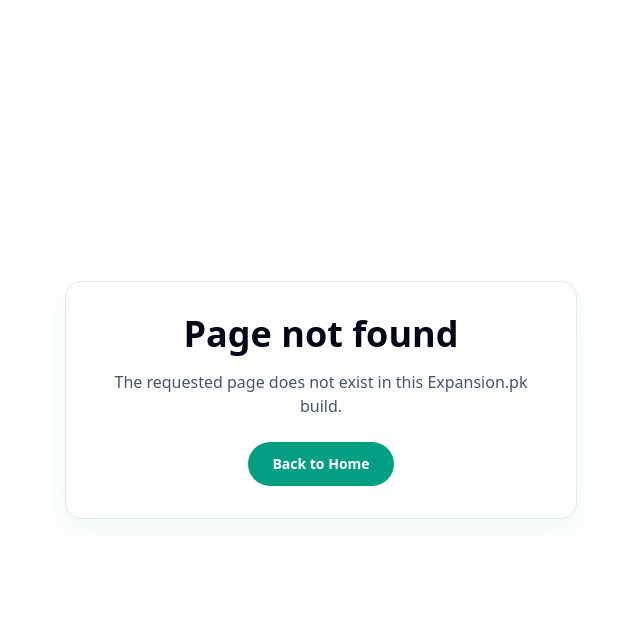
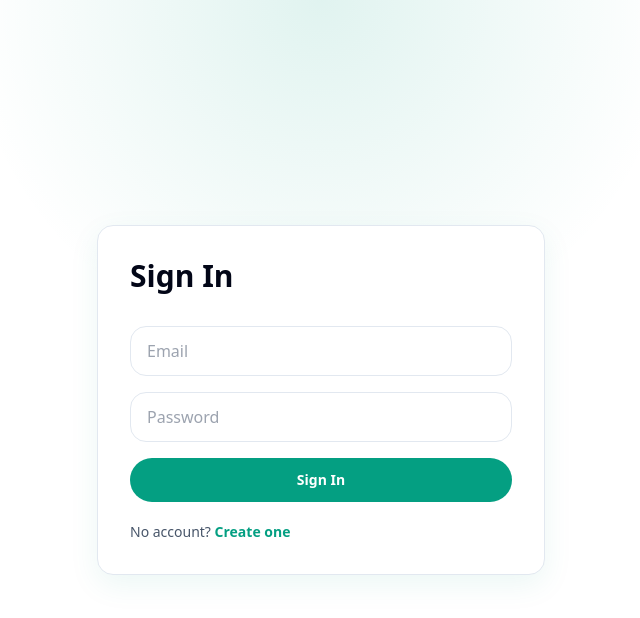
Before and after one commit to iamkaleemaslam/TestPrep.pk, a Next.js app: page /sign-in in a window 1280 px wide. Before the commit this address had no page. Shown: the top 618 px of the page, without its empty margins (319-959 px from the left). Built offline with nearby package versions, Linux system fonts and the light colour scheme.

Commit message:
Add files via upload

```diff
--- /dev/null
+++ b/app/(auth)/sign-in/page.tsx
@@ -0,0 +1,15 @@
+import Link from 'next/link';
+
+export default function SignInPage() {
+  return (
+    <div className="card w-full max-w-md p-8">
+      <h1 className="text-3xl font-bold text-slate-950 dark:text-white">Sign In</h1>
+      <div className="mt-8 space-y-4">
+        <input className="w-full rounded-2xl border border-slate-200 px-4 py-3 dark:border-slate-700 dark:bg-slate-900" placeholder="Email" />
+        <input type="password" className="w-full rounded-2xl border border-slate-200 px-4 py-3 dark:border-slate-700 dark:bg-slate-900" placeholder="Password" />
+        <button className="w-full rounded-full bg-brand-teal px-5 py-3 text-sm font-semibold text-white">Sign In</button>
+      </div>
+      <p className="mt-5 text-sm text-slate-600 dark:text-slate-300">No account? <Link href="/sign-up" className="font-semibold text-brand-teal">Create one</Link></p>
+    </div>
+  );
+}
```
